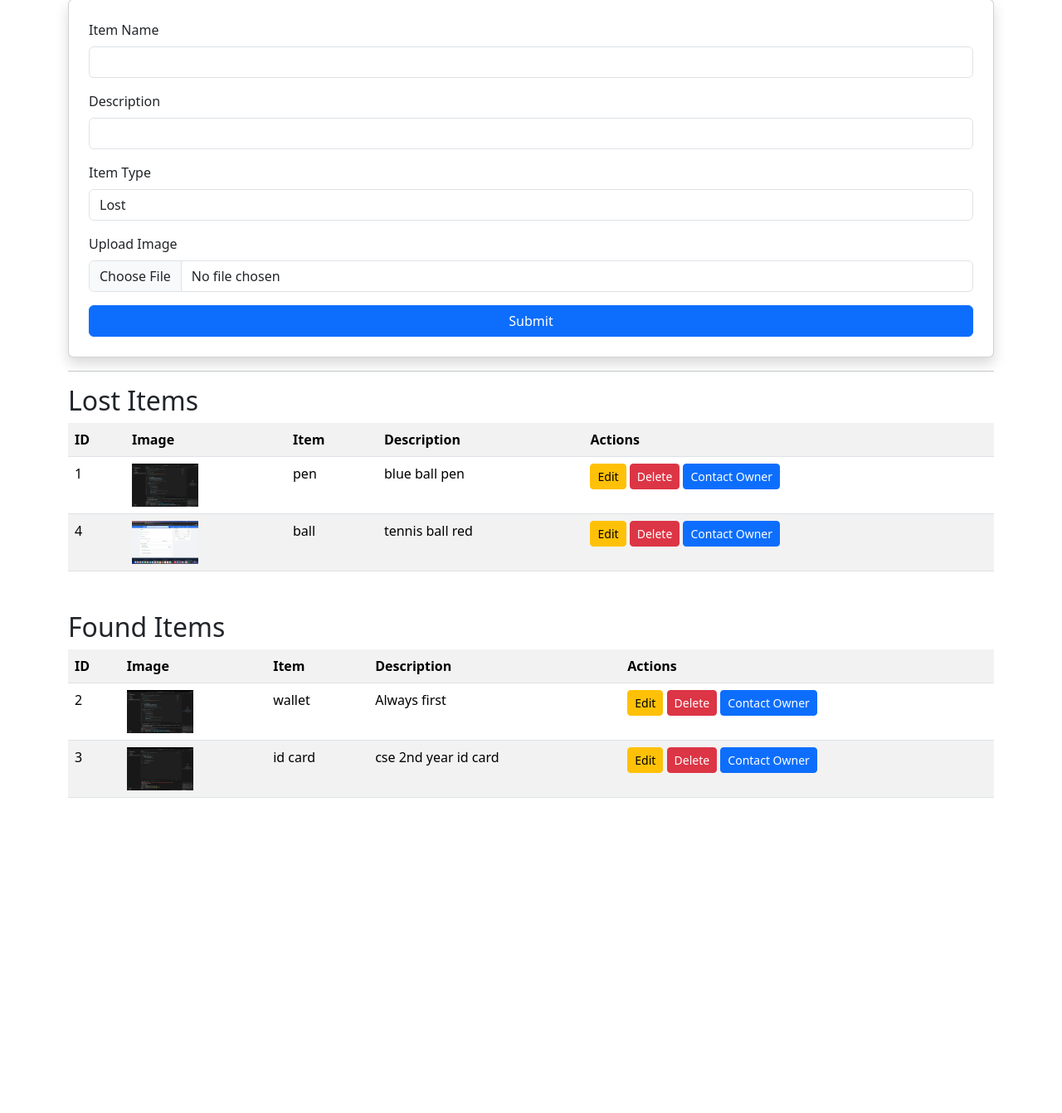
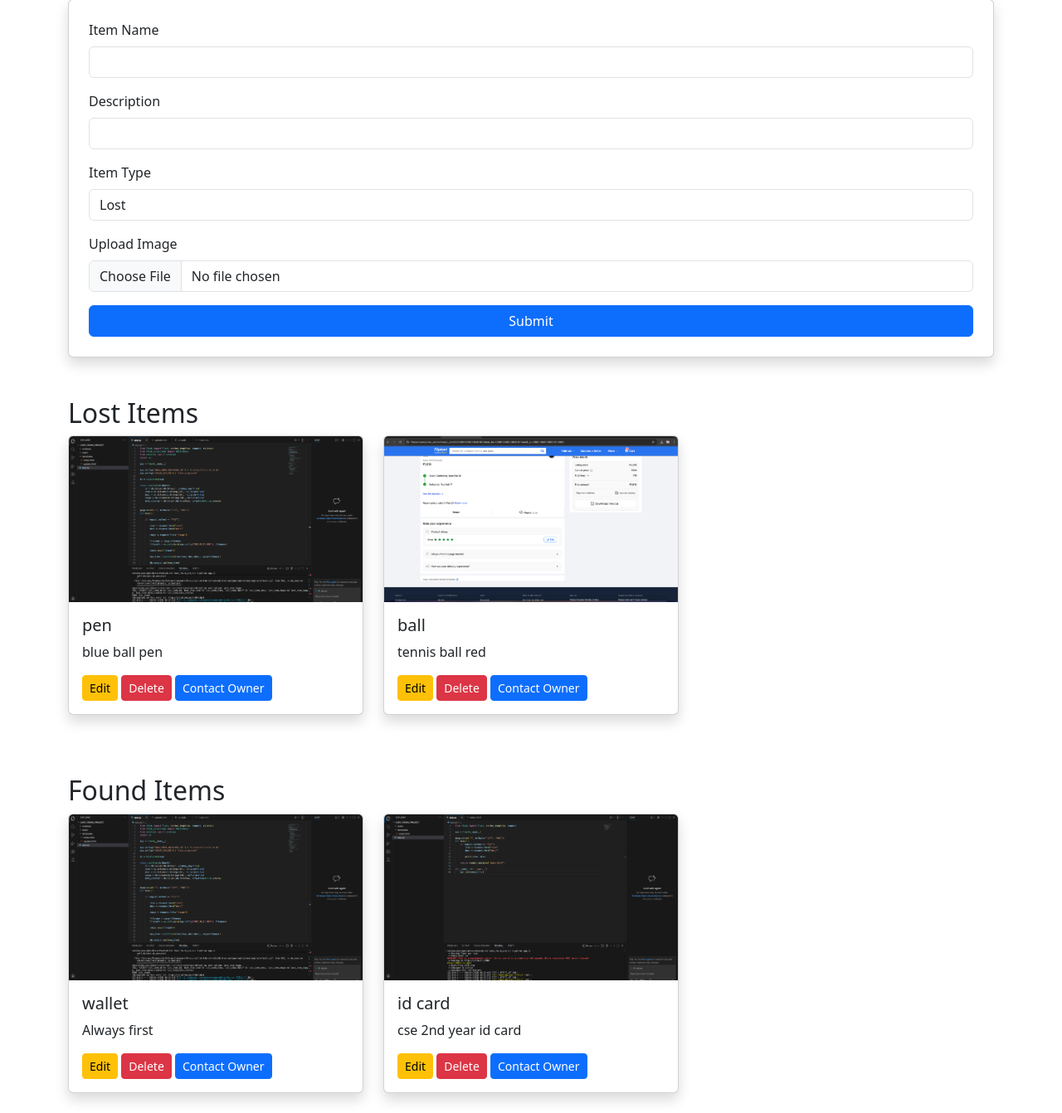
Before and after one commit to VibingVib/lost-found-portal, a Flask app: page / in a window 1280 px wide. Shown: the part 237-1579 px from the top of the page at 83% size. Before the commit the page ends 1199 px from the top, so only its background shows below. Run offline with Flask 3, Linux system fonts and the light colour scheme; a user stored in the database is signed in; data comes from the database, SQL or seed files in the repository; both versions use the stored data as it was after the commit.

Commit message:
UI upgraded to card layout

```diff
--- a/templates/index.html
+++ b/templates/index.html
@@ -12,15 +12,14 @@
 <body>
 
 <div class="container mt-5">
-    {% with messages = get_flashed_messages() %}
+
+{% with messages = get_flashed_messages() %}
 {% if messages %}
 
 <div class="alert alert-success">
 
 {% for message in messages %}
-
 <p>{{ message }}</p>
-
 {% endfor %}
 
 </div>
@@ -34,7 +33,6 @@
 <!-- Top Buttons -->
 
 <a href="/myitems" class="btn btn-dark mb-3">My Items</a>
-
 <a href="/logout" class="btn btn-danger mb-3">Logout</a>
 
 
@@ -55,7 +53,7 @@
 
 <!-- Add Item Form -->
 
-<form action="/" method="POST" enctype="multipart/form-data" class="card p-4 shadow">
+<form action="/" method="POST" enctype="multipart/form-data" class="card p-4 shadow mb-5">
 
 <div class="mb-3">
 <label class="form-label">Item Name</label>
@@ -90,38 +88,27 @@
 </form>
 
 
-<hr>
+<!-- Lost Items -->
 
+<h2 class="mt-4">Lost Items</h2>
 
-<h2>Lost Items</h2>
-
-<table class="table table-striped">
-
-<tr>
-
-<th>ID</th>
-<th>Image</th>
-<th>Item</th>
-<th>Description</th>
-<th>Actions</th>
-
-</tr>
+<div class="row">
 
 {% for item in lost_items %}
 
-<tr>
+<div class="col-md-4">
 
-<td>{{item.id}}</td>
+<div class="card shadow mb-4">
 
-<td>
-<img src="{{ url_for('static', filename='uploads/' + item.image) }}" width="80">
-</td>
+<img src="{{ url_for('static', filename='uploads/' + item.image) }}"
+class="card-img-top"
+style="height:200px; object-fit:cover;">
 
-<td>{{item.item}}</td>
+<div class="card-body">
 
-<td>{{item.desc}}</td>
+<h5 class="card-title">{{item.item}}</h5>
 
-<td>
+<p class="card-text">{{item.desc}}</p>
 
 <a href="/update/{{item.id}}" class="btn btn-warning btn-sm">Edit</a>
 
@@ -131,44 +118,38 @@
 Contact Owner
 </a>
 
-</td>
+</div>
 
-</tr>
+</div>
+
+</div>
 
 {% endfor %}
 
-</table>
+</div>
 
+
+<!-- Found Items -->
 
 <h2 class="mt-5">Found Items</h2>
 
-<table class="table table-striped">
-
-<tr>
-
-<th>ID</th>
-<th>Image</th>
-<th>Item</th>
-<th>Description</th>
-<th>Actions</th>
-
-</tr>
+<div class="row">
 
 {% for item in found_items %}
 
-<tr>
+<div class="col-md-4">
 
-<td>{{item.id}}</td>
+<div class="card shadow mb-4">
 
-<td>
-<img src="{{ url_for('static', filename='uploads/' + item.image) }}" width="80">
-</td>
+<img src="{{ url_for('static', filename='uploads/' + item.image) }}"
+class="card-img-top"
+style="height:200px; object-fit:cover;">
 
-<td>{{item.item}}</td>
+<div class="card-body">
 
-<td>{{item.desc}}</td>
+<h5 class="card-title">{{item.item}}</h5>
 
-<td>
+<p class="card-text">{{item.desc}}</p>
 
 <a href="/update/{{item.id}}" class="btn btn-warning btn-sm">Edit</a>
 
@@ -178,13 +159,15 @@ Contact Owner
 Contact Owner
 </a>
 
-</td>
+</div>
 
-</tr>
+</div>
+
+</div>
 
 {% endfor %}
 
-</table>
+</div>
 
 </div>
 
```
Also changed, not shown: instance/lostfound.db, static/uploads/Screenshot 2026-02-20 at 11.01.08 PM.png (added), static/uploads/Screenshot 2026-03-16 at 2.27.53 PM.png (added).
